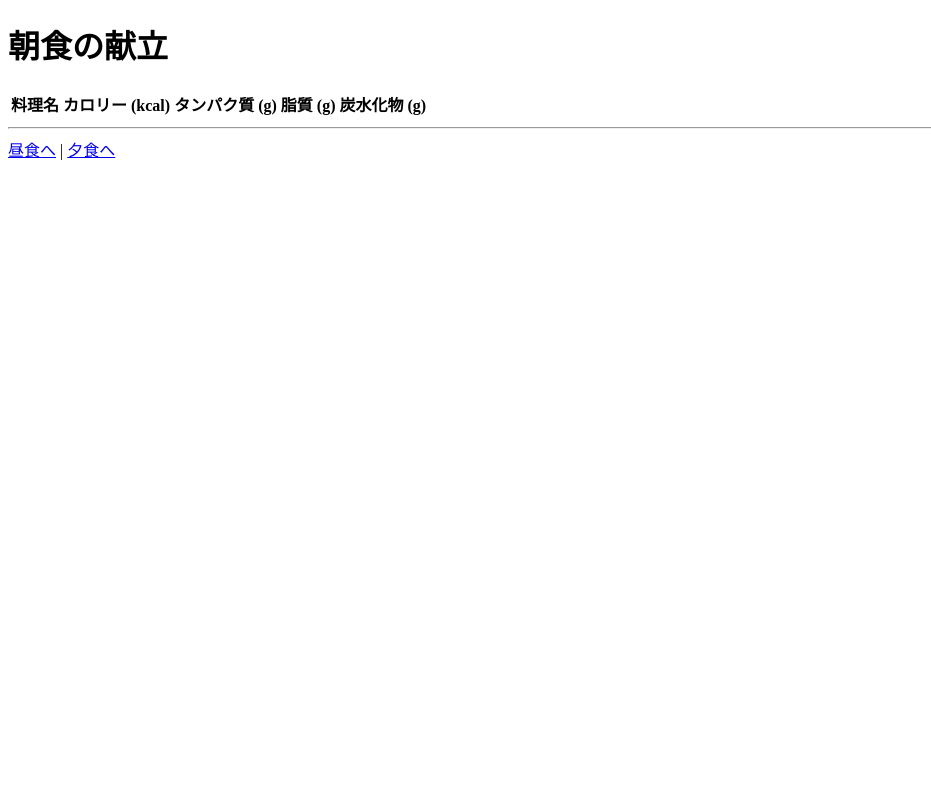
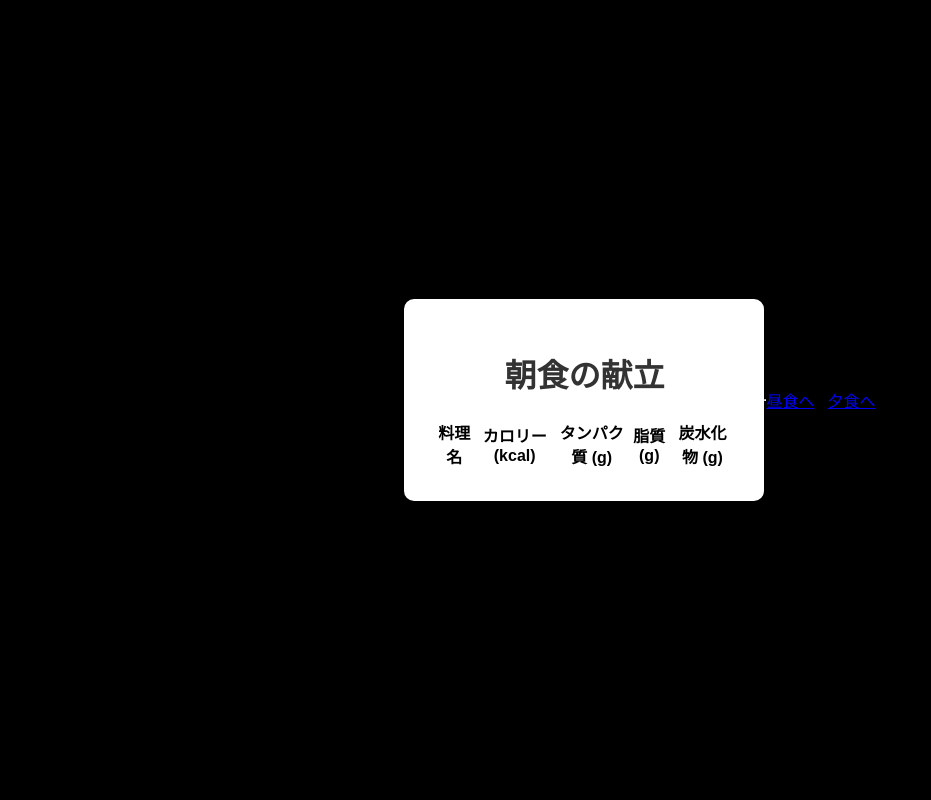
Before and after one commit to jphacks/ng_2413, a Flask app: template templates/menu/recipe/detail/breakfast.html in a window 1280 px wide. Shown: the whole page, without its empty margins (0-931 px from the left). Run offline with Flask 3, Linux system fonts and the light colour scheme; the template is opened without the code that fills it, so the values that code supplies are empty.

Commit message:
update recipe

```diff
--- /dev/null
+++ b/static/stylesheet/detail_recipe.css
@@ -0,0 +1,86 @@
+/* 中央に配置するための基本設定 */
+body, html {
+    height: 100%;
+    margin: 0;
+    font-family: Arial, sans-serif;
+    display: flex;
+    justify-content: center;
+    align-items: center;
+    background-color: #000000;
+}
+
+/* ログインフォームのスタイル */
+.container {
+    text-align: center;
+    background-color: #ffffff;
+    padding: 30px;
+    border-radius: 10px;
+    box-shadow: 0px 4px 10px rgba(0, 0, 0, 0.2);
+    width: 300px;
+}
+
+h1 {
+    color: #333333;
+}
+
+/* 入力欄のスタイル */
+input[type="text"], input[type="password"] {
+    width: 100%;
+    padding: 10px;
+    margin-top: 10px;
+    margin-bottom: 20px;
+    border: 1px solid #cccccc;
+    border-radius: 5px;
+}
+
+/* ボタンのスタイル */
+.btn {
+    display: inline-block;
+    padding: 6px 16px;
+    background-color: #4a90e2;
+    color: white;
+    border: none;
+    font-size: 0.9em;
+    border-radius: 5px;
+    text-decoration: none;
+    font-weight: bold;
+    text-align: center;
+}
+
+.btn.secondary {
+    background-color: #b7bcbf;
+    margin-top: 15px;
+}
+
+.btn:hover {
+    background-color: #357ABD;
+}
+
+.button-group {
+    display: flex;
+    flex-direction: row;    /* ボタンを横に並べる */
+    justify-content: center; /* 横方向の中央揃え */
+    gap: 10px;               /* ボタン間の間隔 */
+    margin-top: 20px;
+}
+
+.btn-gradient-radius.regist {
+    padding: 12px 30px;
+}
+
+.btn-gradient-radius {
+    font-size: 1.1em;
+    display: inline-block;
+    padding: 15px 28px;
+    border-radius: 30px;
+    border: none;
+    text-decoration: none;
+    color: #FFF;
+    background-image: linear-gradient(45deg, #ff5a07 0%, #ff8b5f 100%);
+    transition: .4s;
+    min-width: 80px;
+}
+
+.btn-gradient-radius:hover {
+    background-image: linear-gradient(45deg, #ff3907 0%, #f76a35 100%);
+}
--- a/templates/menu/recipe/detail/breakfast.html
+++ b/templates/menu/recipe/detail/breakfast.html
@@ -4,9 +4,11 @@
 <head>
     <meta charset="UTF-8">
     <title>朝食の献立</title>
+    <link rel="stylesheet" href="{{ url_for('static', filename='stylesheet/detail_recipe.css') }}">
 </head>
 
 <body>
+    <div class="container">
         <h1>朝食の献立</h1>
         <table>
             <thead>
@@ -30,6 +32,8 @@
                 {% endfor %}
             </tbody>
         </table>
+    </div>
+
 
     <hr>
     <nav>
```
Lines whose indentation alone changed are shown as unchanged.
